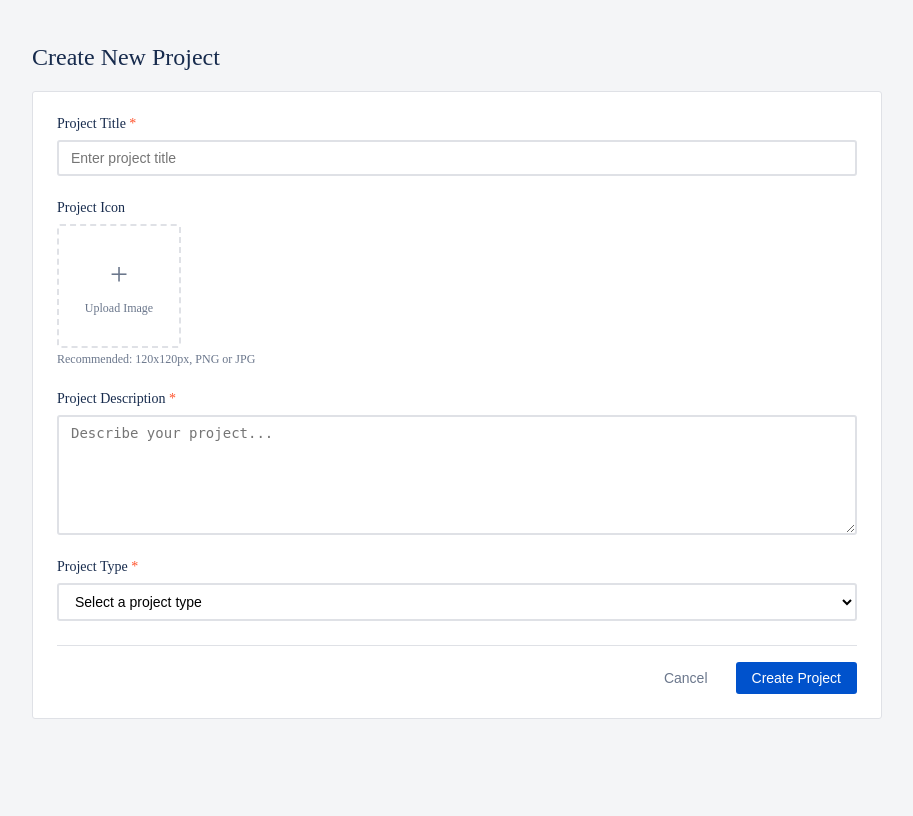
After one commit to PrathamTagline/task_management_system, a Django app: page /projects/create/ in a window 1280 px wide. The commit adds this page. Shown: the whole page, without its empty margins (6-919 px from the left). Run offline with Django 5.2, Linux system fonts and the light colour scheme.

Commit message:
create project create page

```diff
--- /dev/null
+++ b/projects/static/css/create_project.css
@@ -0,0 +1,373 @@
+body {
+    background-color: #f4f5f7;
+    display: flex;
+    flex-direction: column;
+    height: 100vh;
+  }
+
+  /* Top navigation bar */
+  .top-nav {
+    background-color: #0052cc;
+    color: white;
+    height: 56px;
+    display: flex;
+    align-items: center;
+    padding: 0 16px;
+    justify-content: space-between;
+    box-shadow: 0 2px 4px rgba(0, 0, 0, 0.1);
+    z-index: 1000;
+  }
+
+  .top-nav-left {
+    display: flex;
+    align-items: center;
+  }
+
+  .logo {
+    font-size: 24px;
+    font-weight: bold;
+    margin-right: 24px;
+  }
+
+  .top-nav-links {
+    display: flex;
+    height: 100%;
+  }
+
+  .top-nav-link {
+    color: white;
+    padding: 0 16px;
+    display: flex;
+    align-items: center;
+    height: 100%;
+    cursor: pointer;
+    transition: background-color 0.2s;
+    text-decoration: none;
+    font-weight: 500;
+  }
+
+  .top-nav-link:hover {
+    background-color: rgba(255, 255, 255, 0.1);
+  }
+
+  .top-nav-link.active {
+    background-color: rgba(255, 255, 255, 0.2);
+    box-shadow: inset 0 -3px 0 white;
+  }
+
+  .top-nav-right {
+    display: flex;
+    align-items: center;
+  }
+
+  .user-avatar {
+    width: 32px;
+    height: 32px;
+    border-radius: 50%;
+    background-color: white;
+    color: #0052cc;
+    display: flex;
+    align-items: center;
+    justify-content: center;
+    font-weight: bold;
+    margin-left: 16px;
+  }
+
+  /* Container for sidebar and main content */
+  .content-container {
+    display: flex;
+    flex: 1;
+    overflow: hidden;
+  }
+
+  /* Sidebar */
+  .sidebar {
+    width: 240px;
+    background-color: #fafbfc;
+    border-right: 1px solid #dfe1e6;
+    overflow-y: auto;
+    flex-shrink: 0;
+  }
+
+  .nav-item {
+    display: flex;
+    align-items: center;
+    padding: 8px 16px;
+    color: #42526e;
+    text-decoration: none;
+    cursor: pointer;
+    transition: background-color 0.2s ease;
+  }
+
+  .nav-item:hover {
+    background-color: #ebecf0;
+  }
+
+  .nav-item.active {
+    background-color: #deebff;
+    color: #0052cc;
+    font-weight: 500;
+  }
+
+  .nav-icon {
+    margin-right: 12px;
+    width: 24px;
+    height: 24px;
+    display: flex;
+    align-items: center;
+    justify-content: center;
+  }
+
+  /* Main content */
+  .main-content {
+    flex: 1;
+    padding: 20px 30px;
+    overflow-y: auto;
+  }
+
+  .section-title {
+    font-size: 24px;
+    font-weight: 500;
+    margin-bottom: 20px;
+    color: #172b4d;
+  }
+
+  /* Create Project Form */
+  .create-project-form {
+    background-color: white;
+    border-radius: 3px;
+    border: 1px solid #dfe1e6;
+    padding: 24px;
+    max-width: 800px;
+  }
+
+  .form-section {
+    margin-bottom: 24px;
+  }
+
+  .form-label {
+    display: block;
+    font-size: 14px;
+    font-weight: 500;
+    color: #172b4d;
+    margin-bottom: 8px;
+  }
+
+  .required:after {
+    content: " *";
+    color: #ff5630;
+  }
+
+  .form-input {
+    width: 100%;
+    padding: 8px 12px;
+    font-size: 14px;
+    border: 2px solid #dfe1e6;
+    border-radius: 3px;
+    transition: border-color 0.2s;
+  }
+
+  .form-input:focus {
+    outline: none;
+    border-color: #0052cc;
+  }
+
+  .form-textarea {
+    width: 100%;
+    padding: 8px 12px;
+    font-size: 14px;
+    border: 2px solid #dfe1e6;
+    border-radius: 3px;
+    min-height: 120px;
+    resize: vertical;
+    transition: border-color 0.2s;
+  }
+
+  .form-textarea:focus {
+    outline: none;
+    border-color: #0052cc;
+  }
+
+  .form-select {
+    width: 100%;
+    padding: 8px 12px;
+    font-size: 14px;
+    border: 2px solid #dfe1e6;
+    border-radius: 3px;
+    background-color: white;
+    cursor: pointer;
+    transition: border-color 0.2s;
+  }
+
+  .form-select:focus {
+    outline: none;
+    border-color: #0052cc;
+  }
+
+  .project-type-grid {
+    display: grid;
+    grid-template-columns: repeat(3, 1fr);
+    gap: 16px;
+    margin-top: 12px;
+  }
+
+  .project-type-card {
+    border: 2px solid #dfe1e6;
+    border-radius: 3px;
+    padding: 16px;
+    text-align: center;
+    cursor: pointer;
+    transition: all 0.2s;
+  }
+
+  .project-type-card:hover {
+    background-color: #f4f5f7;
+  }
+
+  .project-type-card.selected {
+    border-color: #0052cc;
+    background-color: #deebff;
+  }
+
+  .project-type-icon {
+    width: 48px;
+    height: 48px;
+    border-radius: 3px;
+    margin: 0 auto 12px;
+    display: flex;
+    align-items: center;
+    justify-content: center;
+    color: white;
+    font-weight: bold;
+    font-size: 24px;
+  }
+
+  .support-icon {
+    background-color: #0052cc;
+  }
+
+  .task-icon {
+    background-color: #6554c0;
+  }
+
+  .discovery-icon {
+    background-color: #00a3bf;
+  }
+
+  .project-type-name {
+    font-weight: 500;
+    color: #172b4d;
+    margin-bottom: 4px;
+  }
+
+  .project-type-desc {
+    font-size: 12px;
+    color: #6b778c;
+  }
+
+  .image-upload-container {
+    position: relative;
+    width: 120px;
+    height: 120px;
+    border: 2px dashed #dfe1e6;
+    border-radius: 3px;
+    display: flex;
+    flex-direction: column;
+    align-items: center;
+    justify-content: center;
+    cursor: pointer;
+    transition: all 0.2s;
+    overflow: hidden;
+  }
+
+  .image-upload-container:hover {
+    border-color: #0052cc;
+    background-color: #f4f5f7;
+  }
+
+  .upload-icon {
+    font-size: 32px;
+    color: #6b778c;
+    margin-bottom: 8px;
+  }
+
+  .upload-text {
+    font-size: 12px;
+    color: #6b778c;
+  }
+
+  .image-preview {
+    position: absolute;
+    top: 0;
+    left: 0;
+    width: 100%;
+    height: 100%;
+    object-fit: cover;
+    display: none;
+  }
+
+  .image-preview.active {
+    display: block;
+  }
+
+  #image-upload {
+    display: none;
+  }
+
+  .form-helper {
+    font-size: 12px;
+    color: #6b778c;
+    margin-top: 4px;
+  }
+
+  .form-buttons {
+    display: flex;
+    justify-content: flex-end;
+    padding-top: 16px;
+    border-top: 1px solid #dfe1e6;
+  }
+
+  .cancel-btn {
+    background: none;
+    border: none;
+    color: #6b778c;
+    padding: 8px 16px;
+    font-size: 14px;
+    font-weight: 500;
+    cursor: pointer;
+    margin-right: 12px;
+    border-radius: 3px;
+    transition: background-color 0.2s;
+  }
+
+  .cancel-btn:hover {
+    background-color: #f4f5f7;
+  }
+
+  .submit-btn {
+    background-color: #0052cc;
+    color: white;
+    border: none;
+    padding: 8px 16px;
+    font-size: 14px;
+    font-weight: 500;
+    cursor: pointer;
+    border-radius: 3px;
+    transition: background-color 0.2s;
+  }
+
+  .submit-btn:hover {
+    background-color: #0747a6;
+  }
+
+  /* Error message styling */
+.error-message {
+    color: red;
+    font-size: 12px;
+    margin-top: 4px;
+}
+
+/* Error input styling */
+.error {
+    border-color: red;
+}
--- /dev/null
+++ b/projects/static/js/create_page_logic.js
@@ -0,0 +1,40 @@
+ // Preview uploaded image
+ document.getElementById('image-upload').addEventListener('change', function(e) {
+    const file = e.target.files[0];
+    if (file) {
+      const reader = new FileReader();
+      reader.onload = function(event) {
+        const preview = document.getElementById('image-preview');
+        preview.src = event.target.result;
+        preview.classList.add('active');
+      }
+      reader.readAsDataURL(file);
+    }
+  });
+
+//   // Select project type
+//   function selectProjectType(element) {
+//     // Remove selected class from all cards
+//     document.querySelectorAll('.project-type-card').forEach(card => {
+//       card.classList.remove('selected');
+//     });
+
+//     // Add selected class to clicked card
+//     element.classList.add('selected');
+//   }
+//   import { validateForm } from './create_project_page_form_validation.js';
+
+// document.addEventListener('DOMContentLoaded', function () {
+//     const form = document.querySelector('.create-project-form');
+
+//     form.addEventListener('submit', function (event) {
+//         event.preventDefault(); // Prevent form submission
+
+//         if (validateForm()) {
+//             console.log('Form is valid. Submitting...');
+//             form.submit(); // Submit the form if valid
+//         } else {
+//             console.log('Form is invalid. Please correct the errors.');
+//         }
+//     });
+// });
--- /dev/null
+++ b/projects/templates/projects/create_project_page.html
@@ -0,0 +1,11 @@
+
+{% load static %}
+
+<link rel="stylesheet" href="{% static 'css/create_project.css' %}">
+
+  <div class="content-container">
+    <!-- Main content -->
+    {% include "projects/includes/create_project_conponents/create_project_page_main_content.html" %}
+  </div>
+
+  <script src="{% static "js/create_page_logic.js" %}"></script>
--- /dev/null
+++ b/projects/templates/projects/includes/create_project_conponents/create_project_page_form.html
@@ -0,0 +1,61 @@
+<form class="create-project-form">
+    <!-- Project Title Section -->
+    <div class="form-section">
+      <label class="form-label required">Project Title</label>
+      <input
+        type="text"
+        class="form-input"
+        id="project-title"
+        placeholder="Enter project title"
+        required
+      />
+      <!-- Error message for Project Title -->
+      <div id="title-error" class="error-message"></div>
+    </div>
+
+    <!-- Project Icon Section -->
+    <div class="form-section">
+      <label class="form-label">Project Icon</label>
+      <label for="image-upload" class="image-upload-container">
+        <div class="upload-icon">+</div>
+        <div class="upload-text">Upload Image</div>
+        <img id="image-preview" class="image-preview" src="" alt="Preview" />
+      </label>
+      <input type="file" id="image-upload" accept="image/*" />
+      <div class="form-helper">Recommended: 120x120px, PNG or JPG</div>
+      <!-- Error message for Project Icon -->
+      <div id="icon-error" class="error-message"></div>
+    </div>
+
+    <!-- Project Description Section -->
+    <div class="form-section">
+      <label class="form-label required">Project Description</label>
+      <textarea
+        class="form-textarea"
+        id="project-description"
+        placeholder="Describe your project..."
+        required
+      ></textarea>
+      <!-- Error message for Project Description -->
+      <div id="description-error" class="error-message"></div>
+    </div>
+
+    <!-- Project Type Section -->
+    <div class="form-section">
+      <label class="form-label required" for="project-type">Project Type</label>
+      <select id="project-type" class="form-select" required>
+        <option value="" disabled selected>Select a project type</option>
+        <option value="support">Support - Help desk and user support projects</option>
+        <option value="task-management">Task Management - Track tasks and workflow</option>
+        <option value="discovery">Discovery - Research and discovery projects</option>
+      </select>
+      <!-- Error message for Project Type -->
+      <div id="type-error" class="error-message"></div>
+    </div>
+
+    <!-- Form Buttons -->
+    <div class="form-buttons">
+      <button type="button" class="cancel-btn">Cancel</button>
+      <button type="submit" class="submit-btn">Create Project</button>
+    </div>
+</form>
--- /dev/null
+++ b/projects/templates/projects/includes/create_project_conponents/create_project_page_main_content.html
@@ -0,0 +1,4 @@
+<div class="main-content">
+  <h1 class="section-title">Create New Project</h1>
+  {% include "projects/includes/create_project_conponents/create_project_page_form.html" %}
+</div>
--- a/projects/urls.py
+++ b/projects/urls.py
@@ -12,6 +12,7 @@ router.register(r'api/projects', views.ProjectViewSet, basename='project')
 urlpatterns = [
     # Include the router's URLs (for API endpoints)
     path('', include(router.urls)),
+    path('create/', views.create_project, name='create_project'),
 ]
 
 # Serve media files during development (if DEBUG is True)
--- a/projects/views.py
+++ b/projects/views.py
@@ -1,9 +1,9 @@
-from django.shortcuts import render
+from django.shortcuts import redirect, render
 from rest_framework import viewsets, permissions
 from .models import Project
 from .serializers import ProjectSerializer
 from django.db.models import Q
-
+from django.contrib.auth.decorators import login_required
 class ProjectViewSet(viewsets.ModelViewSet):
     queryset = Project.objects.all()
     serializer_class = ProjectSerializer
@@ -16,3 +16,20 @@ class ProjectViewSet(viewsets.ModelViewSet):
         """
         user = self.request.user
         return Project.objects.filter(Q(created_by=user) | Q(assigned_users=user)).distinct()
+
+def create_project(request):
+    return render(request, 'projects/create_project_page.html')
+
+
+
+@login_required
+# @permissions([permissions.IsAuthenticated])
+def crate_project(request):
+    if request.method == 'POST':
+        serializer = ProjectSerializer(data=request.data)
+        if serializer.is_valid():
+            serializer.save()
+            return redirect('project_list')
+    else:
+        serializer = ProjectSerializer()
+    return render(request, 'projects/create_project_page.html', {'serializer': serializer})
```
Also changed, not shown: core/static/js/dashboard_page.js (+30 -0 lines), core/templates/core/includes/dashboard_page_components/dashboard_page_top_navigation_bar.html (+2 -5 lines), projects/static/js/create_project_page_scripts/create_porject_page_elements.js (added, +17 -0 lines), projects/static/js/create_project_page_scripts/create_project_page_from_validation.js (added, +65 -0 lines), projects/static/js/project_constants.js (added, +7 -0 lines).
